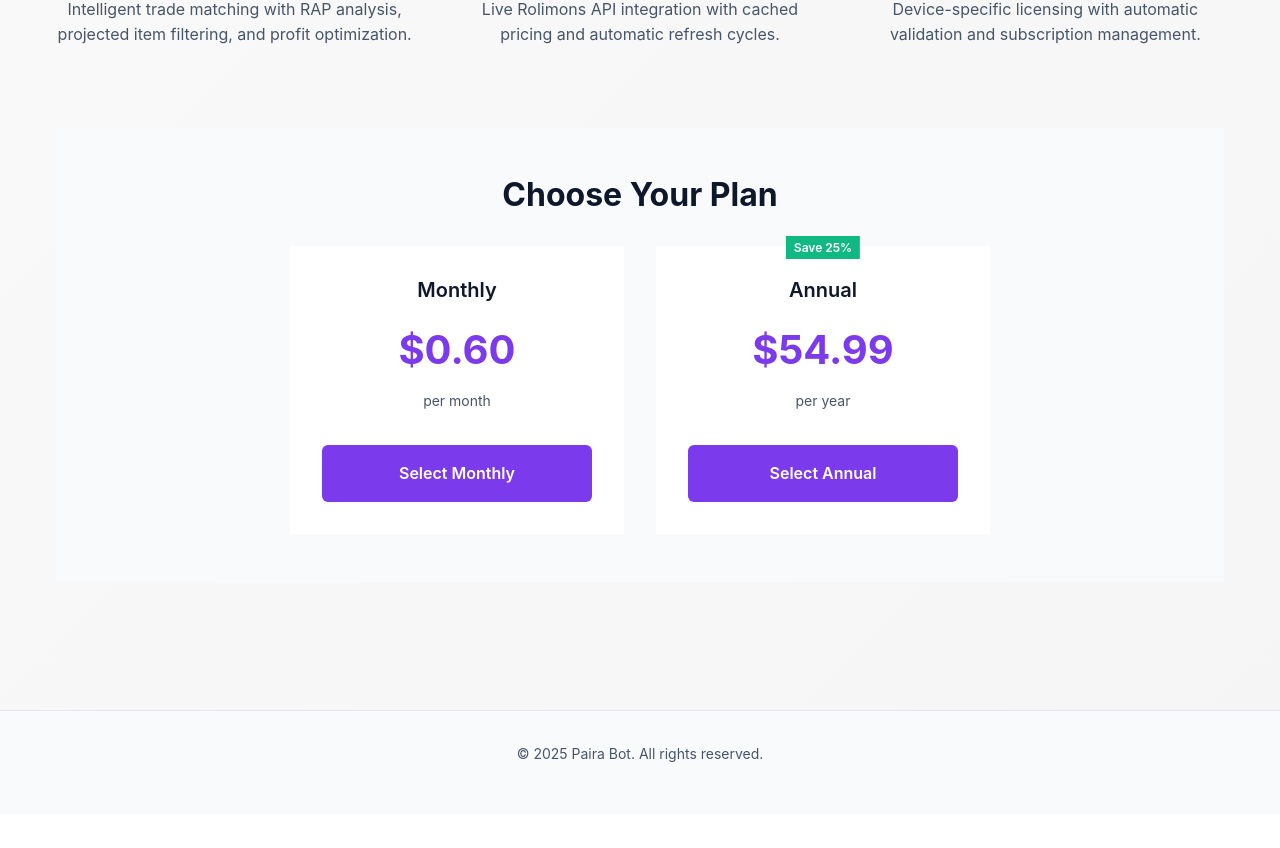
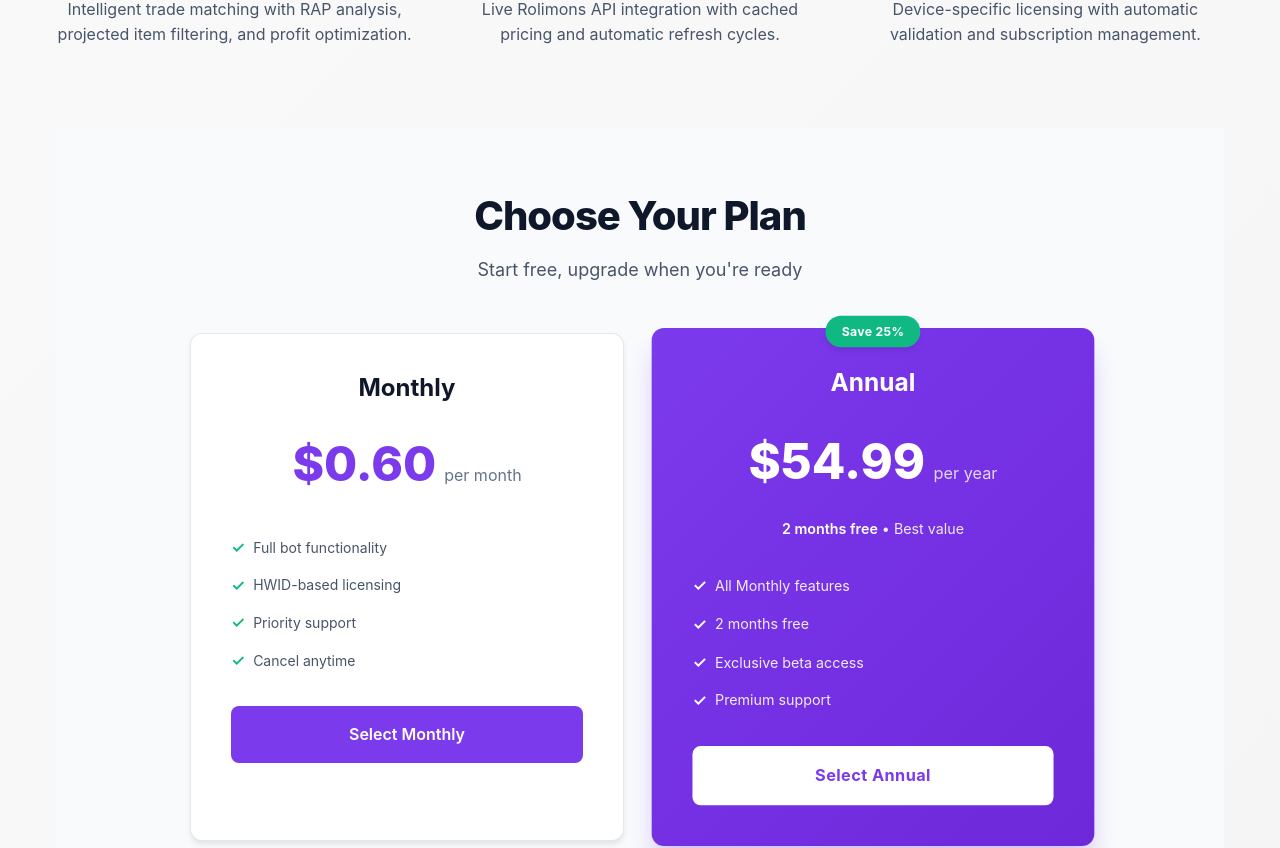
Before and after one commit to Gladamy/paira-subscription-system, a Next.js app in the folder paira-frontend/: page / in a window 1280 px wide. Shown: the part 612-1460 px from the top of the page. Before the commit the page ends 1426 px from the top, so only its background shows below. Built offline with nearby package versions, Linux system fonts and the light colour scheme; no server answers.

Commit message:
Enhance pricing section UI: professional cards with hover effects, feature lists with checkmarks, premium annual plan with gradient background, improved typography and visual hierarchy

```diff
--- a/paira-frontend/src/app/page.tsx
+++ b/paira-frontend/src/app/page.tsx
@@ -242,53 +242,153 @@ export default function Home() {
           </div>
         </div>
 
-        {/* Pricing - Minimal */}
+        {/* Pricing - Enhanced Professional */}
         <div style={{
-          backgroundColor: '#F9FAFB',
-          padding: '3rem 2rem',
+          backgroundColor: '#F8FAFC',
+          padding: '4rem 2rem',
           textAlign: 'center'
         }}>
+          <div style={{ maxWidth: '1200px', margin: '0 auto' }}>
             <h2 style={{
-            fontSize: '2rem',
-            fontWeight: 700,
+              fontSize: '2.5rem',
+              fontWeight: 800,
               color: '#0F172A',
-            marginBottom: '2rem',
+              marginBottom: '1rem',
+              letterSpacing: '-0.025em',
               fontFamily: "'Inter', 'SF Pro Display', system-ui, sans-serif"
             }}>Choose Your Plan</h2>
+            <p style={{
+              fontSize: '1.125rem',
+              color: '#475569',
+              marginBottom: '3rem',
+              fontFamily: "'Inter', 'SF Pro Text', system-ui, sans-serif"
+            }}>Start free, upgrade when you're ready</p>
 
             <div style={{
               display: 'grid',
-            gridTemplateColumns: 'repeat(auto-fit, minmax(280px, 1fr))',
+              gridTemplateColumns: 'repeat(auto-fit, minmax(320px, 1fr))',
               gap: '2rem',
-            maxWidth: '700px',
+              maxWidth: '900px',
               margin: '0 auto'
             }}>
             {/* Monthly Plan */}
             <div style={{
               backgroundColor: '#FFFFFF',
-              padding: '2rem',
-              textAlign: 'center'
+              border: '1px solid rgba(15, 23, 42, 0.1)',
+              borderRadius: '12px',
+              padding: '2.5rem',
+              textAlign: 'center',
+              boxShadow: '0 4px 6px -1px rgba(0, 0, 0, 0.1)',
+              transition: 'all 0.3s ease',
+              position: 'relative'
+            }}
+            onMouseEnter={(e) => {
+              e.currentTarget.style.transform = 'translateY(-4px)';
+              e.currentTarget.style.boxShadow = '0 20px 25px -5px rgba(0, 0, 0, 0.1)';
+            }}
+            onMouseLeave={(e) => {
+              e.currentTarget.style.transform = 'translateY(0)';
+              e.currentTarget.style.boxShadow = '0 4px 6px -1px rgba(0, 0, 0, 0.1)';
             }}>
               <h3 style={{
-                fontSize: '1.25rem',
-                fontWeight: 600,
+                fontSize: '1.5rem',
+                fontWeight: 700,
                 color: '#0F172A',
-                marginBottom: '1rem',
+                marginBottom: '1.5rem',
                 fontFamily: "'Inter', 'SF Pro Display', system-ui, sans-serif"
               }}>Monthly</h3>
+
               <div style={{
-                fontSize: '2.5rem',
-                fontWeight: 700,
+                display: 'flex',
+                alignItems: 'baseline',
+                justifyContent: 'center',
+                marginBottom: '1rem'
+              }}>
+                <span style={{
+                  fontSize: '3rem',
+                  fontWeight: 800,
                   color: '#7C3AED',
-                marginBottom: '0.5rem',
                   fontFamily: "'Inter', 'SF Pro Display', system-ui, sans-serif"
-              }}>$0.60</div>
-              <div style={{
+                }}>$0.60</span>
+                <span style={{
+                  fontSize: '1rem',
+                  color: '#64748B',
+                  marginLeft: '0.5rem',
+                  fontFamily: "'Inter', 'SF Pro Text', system-ui, sans-serif"
+                }}>per month</span>
+              </div>
+
+              <ul style={{
+                listStyle: 'none',
+                padding: 0,
+                margin: '2rem 0',
+                textAlign: 'left'
+              }}>
+                <li style={{
+                  display: 'flex',
+                  alignItems: 'center',
+                  marginBottom: '0.75rem',
+                  fontSize: '0.875rem',
                   color: '#475569',
+                  fontFamily: "'Inter', 'SF Pro Text', system-ui, sans-serif"
+                }}>
+                  <span style={{
+                    color: '#10B981',
+                    fontWeight: 600,
+                    marginRight: '0.5rem',
+                    fontSize: '1rem'
+                  }}>✓</span>
+                  Full bot functionality
+                </li>
+                <li style={{
+                  display: 'flex',
+                  alignItems: 'center',
+                  marginBottom: '0.75rem',
                   fontSize: '0.875rem',
-                marginBottom: '2rem',
+                  color: '#475569',
                   fontFamily: "'Inter', 'SF Pro Text', system-ui, sans-serif"
-              }}>per month</div>
+                }}>
+                  <span style={{
+                    color: '#10B981',
+                    fontWeight: 600,
+                    marginRight: '0.5rem',
+                    fontSize: '1rem'
+                  }}>✓</span>
+                  HWID-based licensing
+                </li>
+                <li style={{
+                  display: 'flex',
+                  alignItems: 'center',
+                  marginBottom: '0.75rem',
+                  fontSize: '0.875rem',
+                  color: '#475569',
+                  fontFamily: "'Inter', 'SF Pro Text', system-ui, sans-serif"
+                }}>
+                  <span style={{
+                    color: '#10B981',
+                    fontWeight: 600,
+                    marginRight: '0.5rem',
+                    fontSize: '1rem'
+                  }}>✓</span>
+                  Priority support
+                </li>
+                <li style={{
+                  display: 'flex',
+                  alignItems: 'center',
+                  fontSize: '0.875rem',
+                  color: '#475569',
+                  fontFamily: "'Inter', 'SF Pro Text', system-ui, sans-serif"
+                }}>
+                  <span style={{
+                    color: '#10B981',
+                    fontWeight: 600,
+                    marginRight: '0.5rem',
+                    fontSize: '1rem'
+                  }}>✓</span>
+                  Cancel anytime
+                </li>
+              </ul>
+
               <button
                 onClick={() => handleStripeCheckout(STRIPE_PRICES.monthly)}
                 style={{
@@ -296,87 +396,206 @@ export default function Home() {
                   backgroundColor: '#7C3AED',
                   color: '#FFFFFF',
                   border: 'none',
-                  padding: '1rem',
+                  padding: '1rem 2rem',
                   fontSize: '1rem',
                   fontWeight: 600,
                   cursor: 'pointer',
                   transition: 'all 0.2s',
-                  borderRadius: '0.375rem',
+                  borderRadius: '8px',
                   fontFamily: "'Inter', 'SF Pro Text', system-ui, sans-serif"
                 }}
                 onMouseEnter={(e) => {
                   e.currentTarget.style.backgroundColor = '#6D28D9';
+                  e.currentTarget.style.transform = 'translateY(-1px)';
+                  e.currentTarget.style.boxShadow = '0 10px 25px rgba(124, 58, 237, 0.3)';
                 }}
                 onMouseLeave={(e) => {
                   e.currentTarget.style.backgroundColor = '#7C3AED';
+                  e.currentTarget.style.transform = 'translateY(0)';
+                  e.currentTarget.style.boxShadow = 'none';
                 }}
               >
                 Select Monthly
               </button>
             </div>
 
-            {/* Annual Plan */}
+            {/* Annual Plan - Premium */}
             <div style={{
-              backgroundColor: '#FFFFFF',
-              padding: '2rem',
+              background: 'linear-gradient(135deg, #7C3AED 0%, #6D28D9 100%)',
+              color: '#FFFFFF',
+              borderRadius: '12px',
+              padding: '2.5rem',
               textAlign: 'center',
-              position: 'relative'
+              position: 'relative',
+              transform: 'scale(1.02)',
+              boxShadow: '0 20px 25px -5px rgba(124, 58, 237, 0.3)',
+              transition: 'all 0.3s ease'
+            }}
+            onMouseEnter={(e) => {
+              e.currentTarget.style.transform = 'scale(1.04)';
+              e.currentTarget.style.boxShadow = '0 25px 50px -12px rgba(124, 58, 237, 0.4)';
+            }}
+            onMouseLeave={(e) => {
+              e.currentTarget.style.transform = 'scale(1.02)';
+              e.currentTarget.style.boxShadow = '0 20px 25px -5px rgba(124, 58, 237, 0.3)';
             }}>
               <div style={{
                 position: 'absolute',
-                top: '-10px',
+                top: '-12px',
                 left: '50%',
                 transform: 'translateX(-50%)',
                 backgroundColor: '#10B981',
                 color: '#FFFFFF',
-                padding: '2px 8px',
+                padding: '6px 16px',
+                borderRadius: '20px',
                 fontSize: '0.75rem',
-                fontWeight: 600
+                fontWeight: 700,
+                letterSpacing: '0.025em',
+                boxShadow: '0 4px 6px -1px rgba(0, 0, 0, 0.1)',
+                fontFamily: "'Inter', 'SF Pro Text', system-ui, sans-serif"
               }}>Save 25%</div>
+
               <h3 style={{
-                fontSize: '1.25rem',
-                fontWeight: 600,
-                color: '#0F172A',
-                marginBottom: '1rem',
+                fontSize: '1.5rem',
+                fontWeight: 700,
+                color: '#FFFFFF',
+                marginBottom: '1.5rem',
                 fontFamily: "'Inter', 'SF Pro Display', system-ui, sans-serif"
               }}>Annual</h3>
+
               <div style={{
-                fontSize: '2.5rem',
-                fontWeight: 700,
-                color: '#7C3AED',
-                marginBottom: '0.5rem',
+                display: 'flex',
+                alignItems: 'baseline',
+                justifyContent: 'center',
+                marginBottom: '1rem'
+              }}>
+                <span style={{
+                  fontSize: '3rem',
+                  fontWeight: 800,
+                  color: '#FFFFFF',
                   fontFamily: "'Inter', 'SF Pro Display', system-ui, sans-serif"
-              }}>$54.99</div>
+                }}>$54.99</span>
+                <span style={{
+                  fontSize: '1rem',
+                  color: 'rgba(255, 255, 255, 0.8)',
+                  marginLeft: '0.5rem',
+                  fontFamily: "'Inter', 'SF Pro Text', system-ui, sans-serif"
+                }}>per year</span>
+              </div>
+
               <div style={{
-                color: '#475569',
                 fontSize: '0.875rem',
+                color: 'rgba(255, 255, 255, 0.9)',
                 marginBottom: '2rem',
                 fontFamily: "'Inter', 'SF Pro Text', system-ui, sans-serif"
-              }}>per year</div>
+              }}>
+                <span style={{
+                  color: '#FFFFFF',
+                  fontWeight: 600
+                }}>2 months free</span> • Best value
+              </div>
+
+              <ul style={{
+                listStyle: 'none',
+                padding: 0,
+                margin: '2rem 0',
+                textAlign: 'left'
+              }}>
+                <li style={{
+                  display: 'flex',
+                  alignItems: 'center',
+                  marginBottom: '0.75rem',
+                  fontSize: '0.875rem',
+                  color: 'rgba(255, 255, 255, 0.9)',
+                  fontFamily: "'Inter', 'SF Pro Text', system-ui, sans-serif"
+                }}>
+                  <span style={{
+                    color: '#FFFFFF',
+                    fontWeight: 600,
+                    marginRight: '0.5rem',
+                    fontSize: '1rem'
+                  }}>✓</span>
+                  All Monthly features
+                </li>
+                <li style={{
+                  display: 'flex',
+                  alignItems: 'center',
+                  marginBottom: '0.75rem',
+                  fontSize: '0.875rem',
+                  color: 'rgba(255, 255, 255, 0.9)',
+                  fontFamily: "'Inter', 'SF Pro Text', system-ui, sans-serif"
+                }}>
+                  <span style={{
+                    color: '#FFFFFF',
+                    fontWeight: 600,
+                    marginRight: '0.5rem',
+                    fontSize: '1rem'
+                  }}>✓</span>
+                  2 months free
+                </li>
+                <li style={{
+                  display: 'flex',
+                  alignItems: 'center',
+                  marginBottom: '0.75rem',
+                  fontSize: '0.875rem',
+                  color: 'rgba(255, 255, 255, 0.9)',
+                  fontFamily: "'Inter', 'SF Pro Text', system-ui, sans-serif"
+                }}>
+                  <span style={{
+                    color: '#FFFFFF',
+                    fontWeight: 600,
+                    marginRight: '0.5rem',
+                    fontSize: '1rem'
+                  }}>✓</span>
+                  Exclusive beta access
+                </li>
+                <li style={{
+                  display: 'flex',
+                  alignItems: 'center',
+                  fontSize: '0.875rem',
+                  color: 'rgba(255, 255, 255, 0.9)',
+                  fontFamily: "'Inter', 'SF Pro Text', system-ui, sans-serif"
+                }}>
+                  <span style={{
+                    color: '#FFFFFF',
+                    fontWeight: 600,
+                    marginRight: '0.5rem',
+                    fontSize: '1rem'
+                  }}>✓</span>
+                  Premium support
+                </li>
+              </ul>
+
               <button
                 onClick={() => handleStripeCheckout(STRIPE_PRICES.annual)}
                 style={{
                   width: '100%',
-                  backgroundColor: '#7C3AED',
-                  color: '#FFFFFF',
+                  backgroundColor: '#FFFFFF',
+                  color: '#7C3AED',
                   border: 'none',
-                  padding: '1rem',
+                  padding: '1rem 2rem',
                   fontSize: '1rem',
-                  fontWeight: 600,
+                  fontWeight: 700,
                   cursor: 'pointer',
                   transition: 'all 0.2s',
-                  borderRadius: '0.375rem',
-                  fontFamily: "'Inter', 'SF Pro Text', system-ui, sans-serif"
+                  borderRadius: '8px',
+                  fontFamily: "'Inter', 'SF Pro Text', system-ui, sans-serif",
+                  letterSpacing: '0.025em'
                 }}
                 onMouseEnter={(e) => {
-                  e.currentTarget.style.backgroundColor = '#6D28D9';
+                  e.currentTarget.style.backgroundColor = 'rgba(255, 255, 255, 0.9)';
+                  e.currentTarget.style.transform = 'translateY(-1px)';
+                  e.currentTarget.style.boxShadow = '0 10px 25px rgba(0, 0, 0, 0.1)';
                 }}
                 onMouseLeave={(e) => {
-                  e.currentTarget.style.backgroundColor = '#7C3AED';
+                  e.currentTarget.style.backgroundColor = '#FFFFFF';
+                  e.currentTarget.style.transform = 'translateY(0)';
+                  e.currentTarget.style.boxShadow = 'none';
                 }}
               >
                 Select Annual
               </button>
+            </div>
           </div>
         </div>
         </div>
```
Lines whose indentation alone changed are shown as unchanged.
